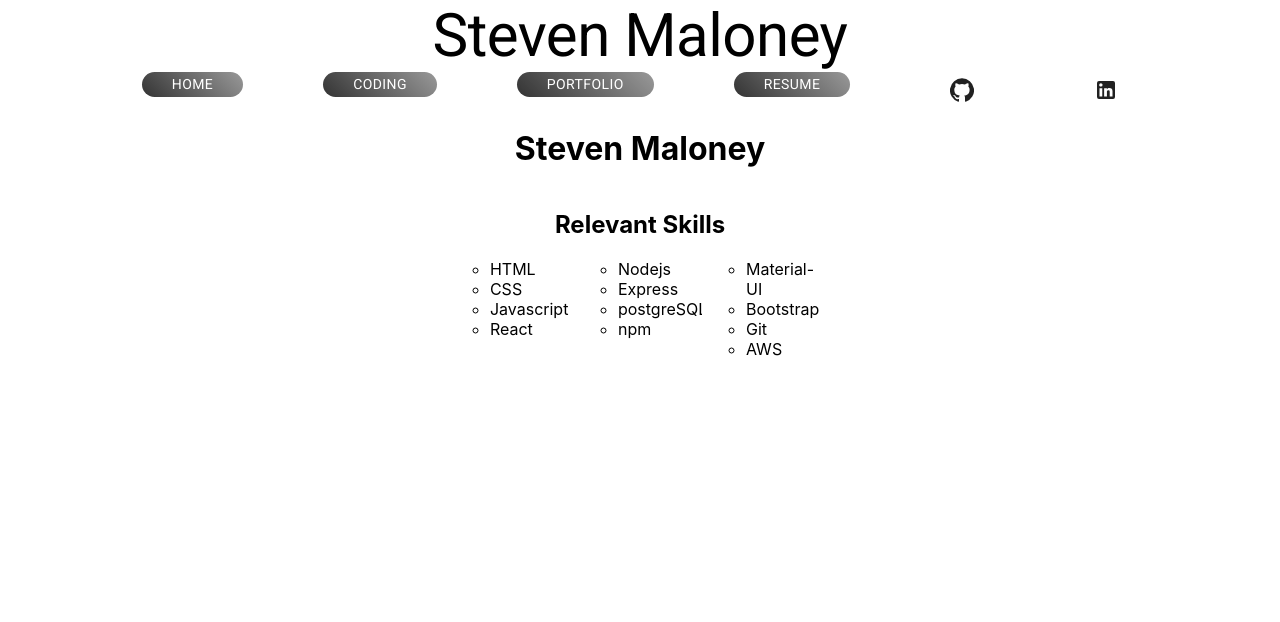
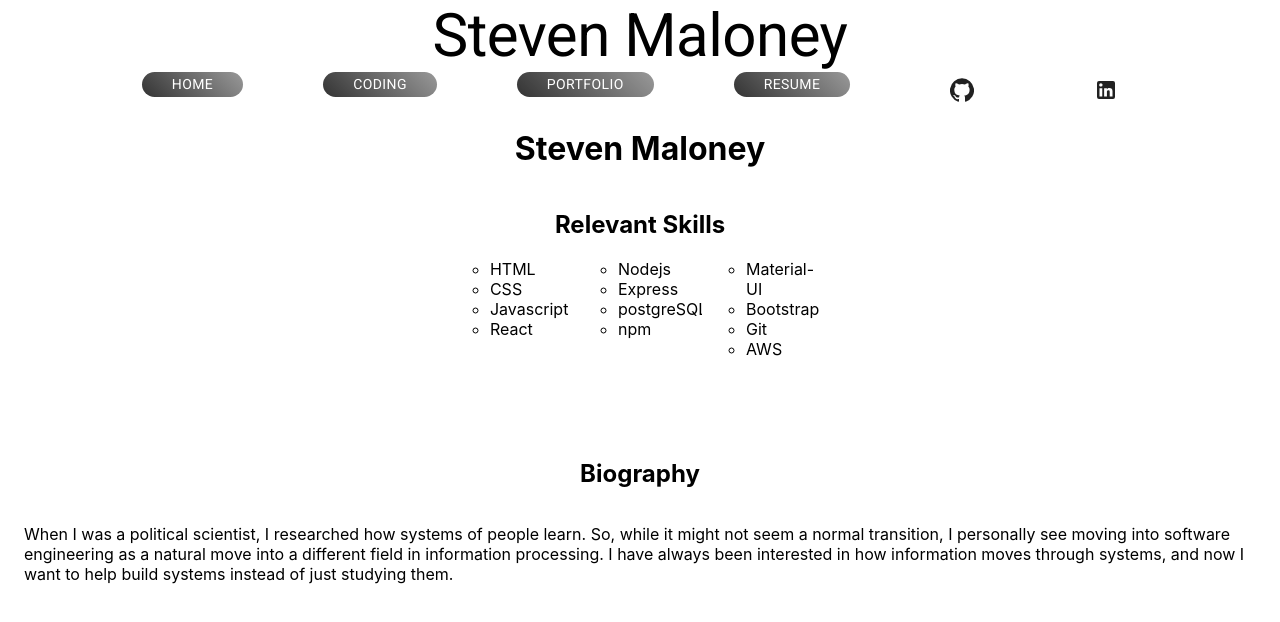
Before and after one commit to sdeda1us/aws-homepage-project, a React (Create React App) app: page /resume in a window 1280 px wide. Shown: the top 622 px of the page. Built offline with nearby package versions, Linux system fonts and the light colour scheme.

Commit message:
expanded resume section

```diff
--- a/src/Resume/Resume.jsx
+++ b/src/Resume/Resume.jsx
@@ -23,6 +23,16 @@ export default function Resume() {
             ))}
             </GridList>
             </Grid>
+            <Grid container spacing={12} justify="center">
+                <h2>Biography</h2>
+                <p>When I was a political scientist, I researched
+                    how systems of people learn. So, while it might not seem a normal transition,
+                    I personally see moving into software engineering as a natural move into a different
+                    field in information processing. I have always been interested in how information moves
+                    through systems, and now I want to help build systems instead of just studying them.
+                </p>
+            </Grid>
+
         </Container>
 
 
```
